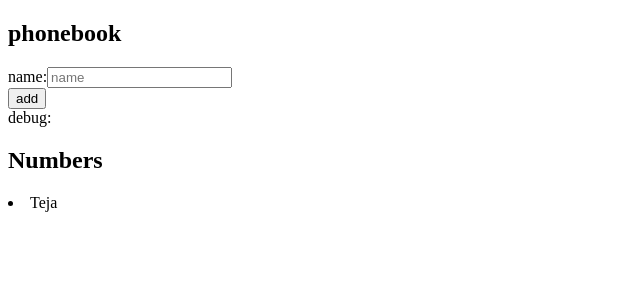
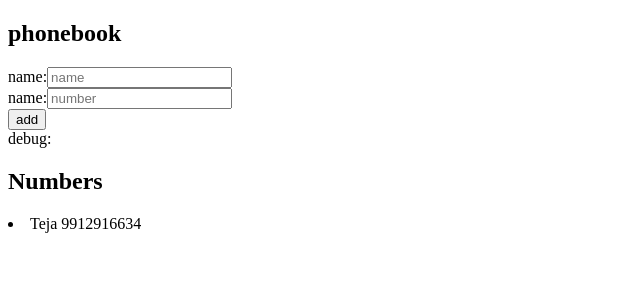
Before and after one commit to Tejaannamdevula/Full-Stack-Open, a React (Vite) app in the folder part-2/phonebook/: page / in a window 1280 px wide. Shown: the top 300 px of the page, without its empty margins (0-640 px from the left). Built offline with nearby package versions, Linux system fonts and the light colour scheme.

Commit message:
completed till ex 2.8

```diff
--- a/part-2/phonebook/src/App.jsx
+++ b/part-2/phonebook/src/App.jsx
@@ -2,8 +2,12 @@ import { useState } from "react";
 import Name from "./Components/Name";
 
 function App() {
-  const [persons, setPersons] = useState([{ id: 1, name: "Teja" }]);
+  const [persons, setPersons] = useState([
+    { id: 1, name: "Teja", number: 9912916634 },
+  ]);
   const [newName, setNewName] = useState("");
+  const [newNumber, setNewNumber] = useState("");
+
   // const hadleChange = (e) => {
   //   e.preventDefault();
   //   console.log(e.target.value);
@@ -11,9 +15,21 @@ function App() {
 
   const addName = (event) => {
     event.preventDefault();
-    const personObj = { id: persons.length + 1, name: newName };
+    if (persons.some((person) => person.name === newName)) {
+      alert(`${newName} is already added to phonebook`);
+      setNewName("");
+      setNewNumber("");
+
+      return;
+    }
+    const personObj = {
+      id: persons.length + 1,
+      name: newName,
+      number: newNumber,
+    };
     setPersons(persons.concat(personObj));
     setNewName("");
+    setNewNumber("");
   };
 
   return (
@@ -31,6 +47,17 @@ function App() {
             ></input>
           </div>
           <div>
+            name:
+            <input
+              // type="number"
+              placeholder="number"
+              value={newNumber}
+              onChange={(e) => setNewNumber(e.target.value)}
+              // onChange={hadleChange}
+            ></input>
+          </div>
+
+          <div>
             <button type="submit" onClick={addName}>
               add
             </button>
@@ -40,7 +67,13 @@ function App() {
         <h2>Numbers</h2>
         <div>
           {persons.map((person) => {
-            return <Name key={person.id} name={person.name}></Name>;
+            return (
+              <Name
+                key={person.id}
+                name={person.name}
+                number={person.number}
+              ></Name>
+            );
           })}
         </div>
       </div>
--- a/part-2/phonebook/src/Components/Name.jsx
+++ b/part-2/phonebook/src/Components/Name.jsx
@@ -1,5 +1,9 @@
 const Name = (props) => {
-  return <li>{props.name}</li>;
+  return (
+    <li>
+      {props.name} {props.number}
+    </li>
+  );
 };
 
 export default Name;
```
